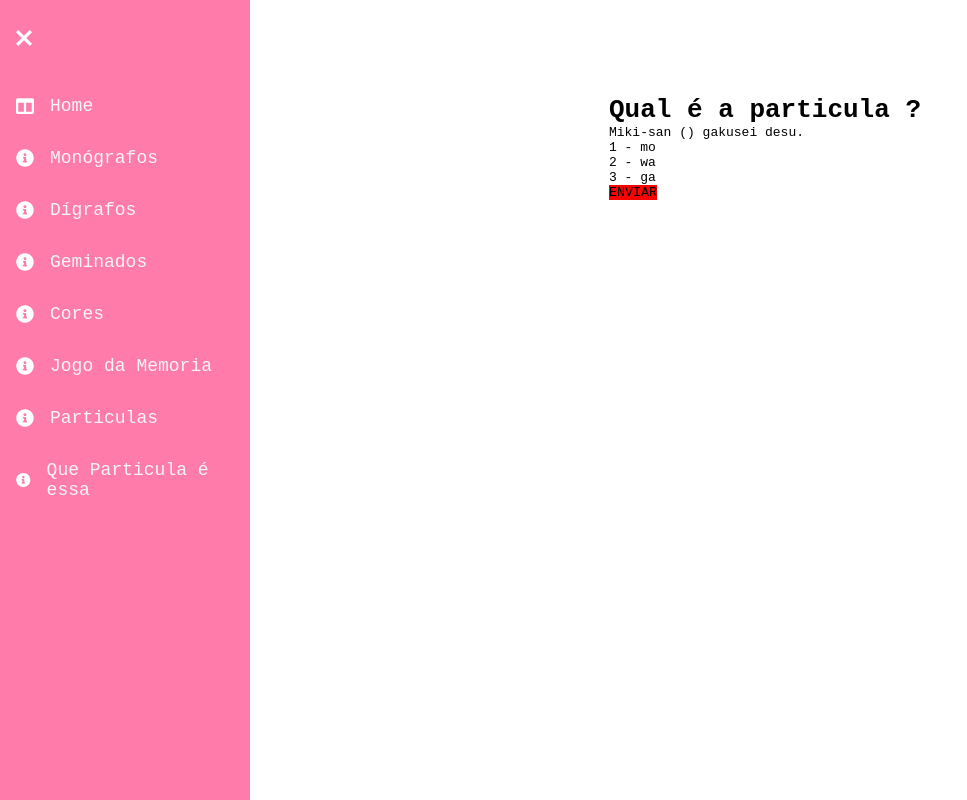
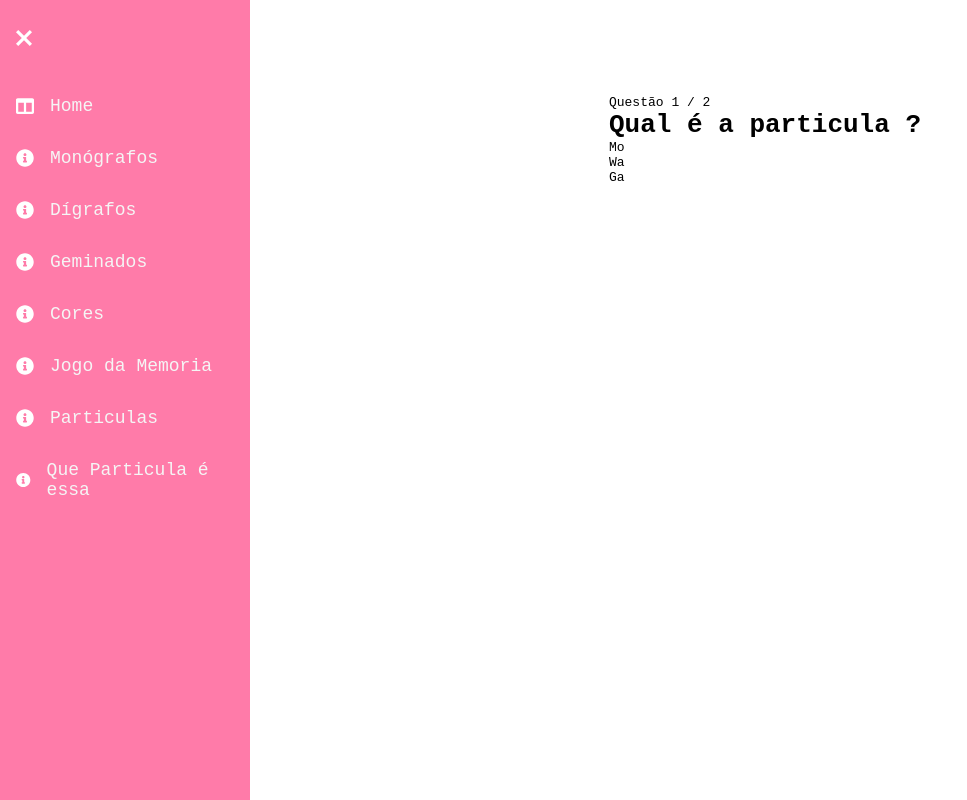
Before and after one commit to deborafsm/nihongo-san, a React (Create React App) app in the folder my-app/: page /particula-game in a window 1280 px wide. Shown: the whole page, without its empty margins (0-967 px from the left). Built offline with nearby package versions, Linux system fonts and the light colour scheme.

Commit message:
update: game particula game

```diff
--- a/my-app/src/pages/ParticulaGame.jsx
+++ b/my-app/src/pages/ParticulaGame.jsx
@@ -1,13 +1,71 @@
+import { useState } from "react";
+const questoes = [
+  {
+    questText: "Qual é a particula ?",
+    opcoesQuest: [
+      { respQuest: "Mo", isCorrect: false },
+      { respQuest: "Wa", isCorrect: true },
+      { respQuest: "Ga", isCorrect: false },
+    ],
+  },
+  {
+    questText: "Qual é a particula  Wa?",
+    opcoesQuest: [
+      { respQuest: "Mo", isCorrect: false },
+      { respQuest: "Wa", isCorrect: true },
+      { respQuest: "Ga", isCorrect: false },
+    ],
+  },
+];
 function ParticulaGame() {
+  // Mostra Score do jogo
+  const [mostraScore, setMostraScore] = useState(false);
+  //   Score atual
+  const [score, setScore] = useState(0);
+  //   Questão Atual
+  const [questaoAtual, setQuestaoAtual] = useState(0);
+
+  function handleRespostaQuestao(isCorrect) {
+    if (isCorrect) {
+      // Acresce o ponto no score
+      setScore(score + 1);
+    }
+
+    const proximaQuestao = questaoAtual + 1;
+    if (proximaQuestao < questoes.length) {
+      setQuestaoAtual(proximaQuestao);
+    } else {
+      setMostraScore(true);
+    }
+  }
   return (
     <>
       <div>
-        <h1>Qual é a particula ?</h1>
-        <p>Miki-san () gakusei desu.</p>
-        <p>1 - mo</p>
-        <p>2 - wa</p>
-        <p>3 - ga</p>
-        <button>ENVIAR</button>
+        {mostraScore ? (
+          <div>
+            <p>
+              Você pontuou {score} de {questoes.length}
+            </p>
+          </div>
+        ) : (
+          <>
+            <div>
+              {/* Contagem das questões */}
+              <span>Questão {questaoAtual + 1}</span> / {questoes.length}
+            </div>
+            <h1>{questoes[questaoAtual].questText}</h1>
+            <div>
+              {questoes[questaoAtual].opcoesQuest.map((opcaoQuest, index) => (
+                <p
+                  onClick={() => handleRespostaQuestao(opcaoQuest.isCorrect)}
+                  key={index}
+                >
+                  {opcaoQuest.respQuest}
+                </p>
+              ))}
+            </div>
+          </>
+        )}
       </div>
     </>
   );
```
Also changed, not shown: my-app/src/components/Questions/questions.ts (added).
